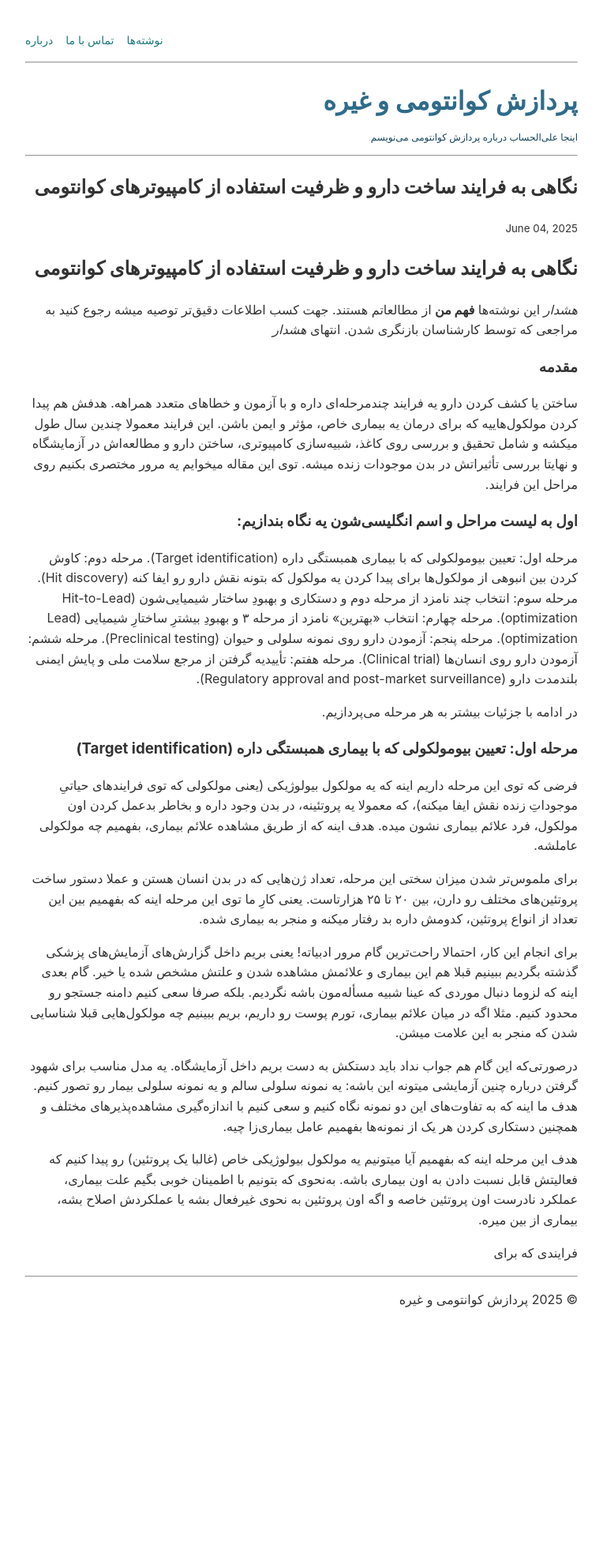
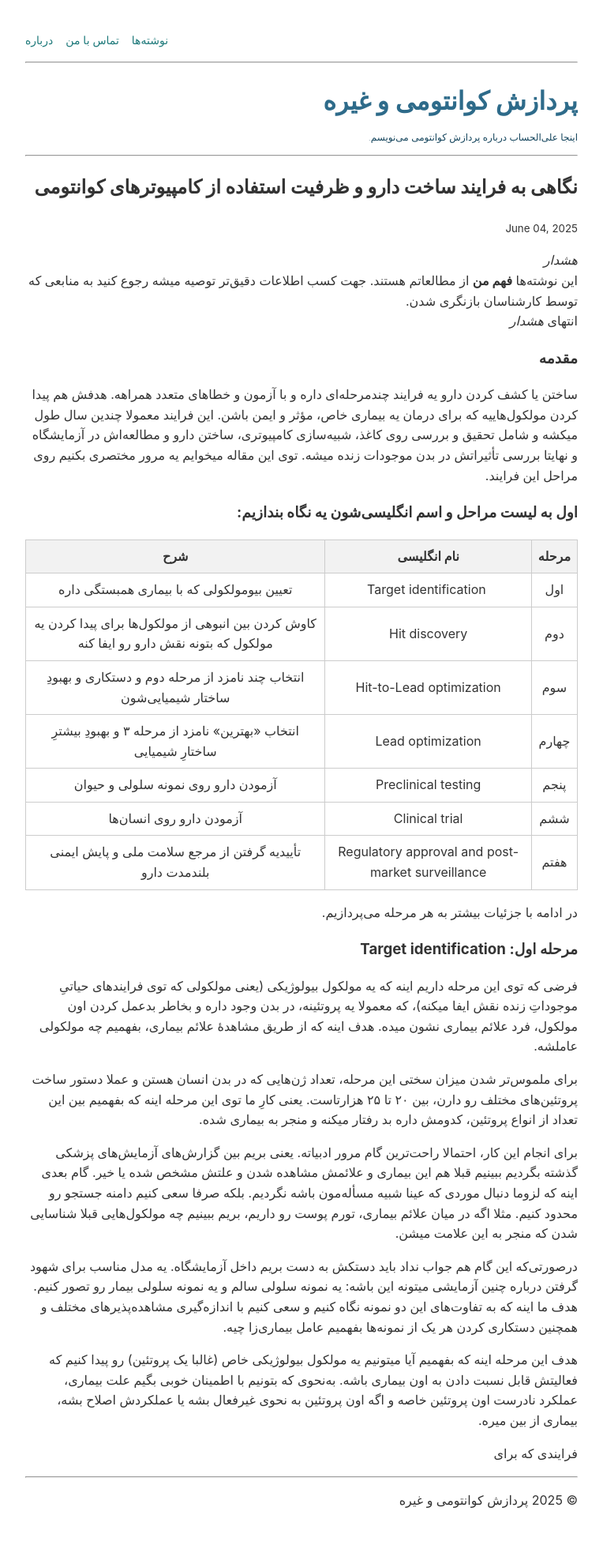
Before and after one commit to Amin7tsix/blog, a Jekyll site: the page built from _posts/2025-06-04-drug-design-quantum-computing.md, in a window 1280 px wide. Shown: the whole page at 79% size, without its empty margins (258-1022 px from the left). Built offline with Jekyll 4.4.1, drawn with Linux system fonts in a browser that asks for light colours; comment, search, counter and statistics services are not loaded; before the commit the page ends 1707 px from its top, so only the background shows below that.

Commit message:
update drug design post

```diff
--- a/_layouts/default.html
+++ b/_layouts/default.html
@@ -26,7 +26,7 @@
       <nav>
         <ul class="menu">
           <li><a href="{{ '/' | relative_url }}">نوشته‌ها</a></li>
-          <li><a href="{{ '/contact' | relative_url }}">تماس با ما</a></li>
+          <li><a href="{{ '/contact' | relative_url }}">تماس با من</a></li>
           <li><a href="{{ '/about' | relative_url }}">درباره</a></li>
         </ul>
       </nav>
--- a/_posts/2025-06-04-drug-design-quantum-computing.md
+++ b/_posts/2025-06-04-drug-design-quantum-computing.md
@@ -10,35 +10,48 @@ body {
   text-align: right;
   font-family: Gandom;
 }
+
+table, th, td {
+  border: 1px solid #ccc;
+  border-collapse: collapse;
+  padding: 8px;
+}
+th {
+  background-color: #f2f2f2;
+}
+
 </style>
 
-#  نگاهی به فرایند ساخت دارو و ظرفیت استفاده از کامپیوترهای کوانتومی
-
 _هشدار_
- این نوشته‌ها **فهم من** از مطالعاتم هستند. جهت کسب اطلاعات دقیق‌تر توصیه میشه رجوع کنید به مراجعی که توسط کارشناسان بازنگری شدن.
-انتهای _هشدار_
+ این نوشته‌ها **فهم من** از مطالعاتم هستند. جهت کسب اطلاعات دقیق‌تر توصیه میشه رجوع کنید به منابعی که توسط کارشناسان بازنگری شدن.
+ انتهای _هشدار_
 
 ### مقدمه
 ساختن یا کشف کردن دارو یه فرایند چندمرحله‌ای داره و با آزمون و خطاهای متعدد همراهه. هدفش هم پیدا کردن مولکول‌هاییه که برای درمان یه بیماری خاص، مؤثر و ایمن باشن. این فرایند معمولا چندین سال طول میکشه و شامل تحقیق و بررسی روی کاغذ، شبیه‌سازی کامپیوتری، ساختن دارو و مطالعه‌اش در آزمایشگاه و نهایتا بررسی تأثیراتش در بدن موجودات زنده میشه. توی این مقاله میخوایم یه مرور مختصری بکنیم روی مراحل این فرایند.
 
 ### اول به لیست مراحل و اسم انگلیسی‌شون یه نگاه بندازیم:
-مرحله اول: تعیین بیومولکولی که با بیماری همبستگی داره (Target identification).
-مرحله دوم: کاوش کردن بین انبوهی از مولکول‌ها برای پیدا کردن یه مولکول که بتونه نقش دارو رو ایفا کنه (Hit discovery).
-مرحله سوم: انتخاب چند نامزد از مرحله دوم و دستکاری و بهبودِ ساختار شیمیایی‌شون (Hit-to-Lead optimization).
-مرحله چهارم: انتخاب «بهترین» نامزد از مرحله ۳ و بهبودِ بیشترِ ساختارِ شیمیایی (Lead optimization).
-مرحله پنجم: آزمودن دارو روی نمونه سلولی و حیوان (Preclinical testing).
-مرحله ششم: آزمودن دارو روی انسان‌ها (Clinical trial).
-مرحله هفتم: تأییدیه گرفتن از مرجع سلامت ملی و پایش ایمنی بلندمدت دارو (Regulatory approval and post-market surveillance).
+
+| مرحله | نام انگلیسی | شرح |
+|:---:|:---:|:---:|
+|----------|----------|----------|
+| اول |‌ Target identification | تعیین بیومولکولی که با بیماری همبستگی داره |
+| دوم | Hit discovery | کاوش کردن بین انبوهی از مولکول‌ها برای پیدا کردن یه مولکول که بتونه نقش دارو رو ایفا کنه |
+| سوم | Hit-to-Lead optimization | انتخاب چند نامزد از مرحله دوم و دستکاری و بهبودِ ساختار شیمیایی‌شون |
+| چهارم | Lead optimization | انتخاب «بهترین» نامزد از مرحله ۳ و بهبودِ بیشترِ ساختارِ شیمیایی |
+| پنجم | Preclinical testing | آزمودن دارو روی نمونه سلولی و حیوان |
+| ششم | Clinical trial | آزمودن دارو روی انسان‌ها |
+| هفتم | Regulatory approval and post-market surveillance | تأییدیه گرفتن از مرجع سلامت ملی و پایش ایمنی بلندمدت دارو |
+
 
 در ادامه با جزئیات بیشتر به هر مرحله می‌پردازیم.
 
-### مرحله اول: تعیین بیومولکولی که با بیماری همبستگی داره (Target identification)
+### مرحله اول: Target identification
 
-فرضی که توی این مرحله داریم اینه که یه مولکول بیولوژیکی (یعنی مولکولی که توی فرایند‌های حیاتیِ موجوداتِ زنده نقش ایفا میکنه)، که معمولا یه پروتئینه، در بدن وجود داره و بخاطر بدعمل کردن اون مولکول، فرد علائم بیماری نشون میده. هدف اینه که از طریق مشاهده علائم بیماری، بفهمیم چه مولکولی عاملشه.
+فرضی که توی این مرحله داریم اینه که یه مولکول بیولوژیکی (یعنی مولکولی که توی فرایند‌های حیاتیِ موجوداتِ زنده نقش ایفا میکنه)، که معمولا یه پروتئینه، در بدن وجود داره و بخاطر بدعمل کردن اون مولکول، فرد علائم بیماری نشون میده. هدف اینه که از طریق مشاهدهٔ علائم بیماری، بفهمیم چه مولکولی عاملشه.
 
 برای ملموس‌تر شدن میزان سختی این مرحله، تعداد ژن‌هایی که در بدن انسان هستن و عملا دستور ساخت پروتئین‌های مختلف رو دارن، بین ۲۰ تا ۲۵  هزارتاست. یعنی کارِ ما توی این مرحله اینه که بفهمیم بین این تعداد از انواع پروتئین، کدومش داره بد رفتار میکنه و منجر به بیماری شده.
 
- برای انجام این کار، احتمالا راحت‌ترین گام مرور ادبیاته! یعنی بریم داخل گزارش‌های آزمایش‌های پزشکی گذشته بگردیم ببینیم قبلا هم این بیماری و علائمش مشاهده شدن و علتش مشخص شده یا خیر. گام بعدی اینه که لزوما دنبال موردی که عینا شبیه مسأله‌مون باشه نگردیم. بلکه صرفا سعی کنیم دامنه جستجو رو محدود کنیم. مثلا اگه در میان علائم بیماری، تورم پوست رو داریم، بریم ببینیم چه مولکول‌هایی قبلا شناسایی شدن که منجر به این علامت میشن.
+ برای انجام این کار، احتمالا راحت‌ترین گام مرور ادبیاته. یعنی بریم بین گزارش‌های آزمایش‌های پزشکی گذشته بگردیم ببینیم قبلا هم این بیماری و علائمش مشاهده شدن و علتش مشخص شده یا خیر. گام بعدی اینه که لزوما دنبال موردی که عینا شبیه مسأله‌مون باشه نگردیم. بلکه صرفا سعی کنیم دامنه جستجو رو محدود کنیم. مثلا اگه در میان علائم بیماری، تورم پوست رو داریم، بریم ببینیم چه مولکول‌هایی قبلا شناسایی شدن که منجر به این علامت میشن.
 
 درصورتی‌که این گام هم جواب نداد باید دستکش به دست بریم داخل آزمایشگاه. یه مدل مناسب برای شهود گرفتن درباره چنین آزمایشی میتونه این باشه: یه نمونه سلولی سالم و یه نمونه سلولی بیمار رو تصور کنیم. هدف ما اینه که به تفاوت‌های این دو نمونه نگاه کنیم و سعی کنیم با اندازه‌گیری مشاهده‌پذیرهای مختلف و همچنین دستکاری کردن هر یک از نمونه‌ها بفهمیم عامل بیماری‌زا چیه.
 
```
Also changed, not shown: _posts/2025-06-01-neutral-atom-quantum-computing.md (deleted, +0 -40 lines).
